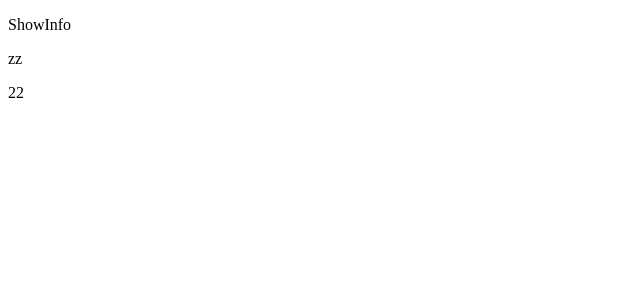
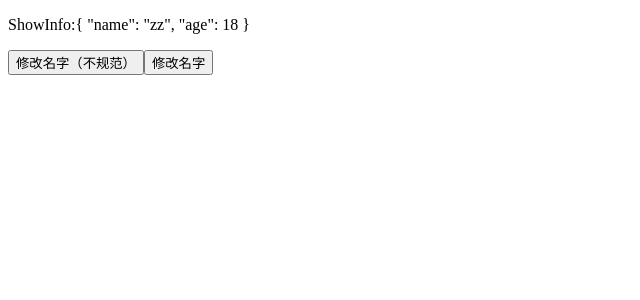
Before and after one commit to zhangzhibang0309/reStudyVCA, a Vue app in the folder 01_learn_vca/: page / in a window 1280 px wide. Shown: the top 300 px of the page, without its empty margins (0-640 px from the left). Built offline with nearby package versions, Linux system fonts and the light colour scheme.

Commit message:
feat(feat vca): 父子组件传值单向数据流规范

```diff
--- /dev/null
+++ b/01_learn_vca/src/03_setup的其他函数/App.vue
@@ -0,0 +1,28 @@
+<template>
+  <show-info :info="info" @changeInfoName="changeInfoName"></show-info>
+</template>
+
+<script>
+import { reactive } from "vue";
+import ShowInfo from "./ShowInfo.vue";
+
+export default {
+  components: {
+    ShowInfo,
+  },
+  setup() {
+    const info = reactive({
+      name: "zz",
+      age: 18,
+    });
+    function changeInfoName(payload) {
+      info.name = payload;
+    }
+
+    return {
+      info,
+      changeInfoName,
+    };
+  },
+};
+</script>
--- /dev/null
+++ b/01_learn_vca/src/03_setup的其他函数/ShowInfo.vue
@@ -0,0 +1,28 @@
+<template>
+  <p>ShowInfo:{{ info }}</p>
+  <!-- 代码没有错误，但是违背规范（单项数据流规范） -->
+  <button @click="info.name = 'kobe'">修改名字（不规范）</button>
+  <!-- 正确的做法：符合单项数据流规范，子组件不要修改父组件传过来的值 -->
+  <button @click="showInfoBtnClick">修改名字</button>
+</template>
+
+<script>
+export default {
+  props: {
+    info: {
+      type: Object,
+      default: () => ({}),
+    },
+  },
+  emits: ["changeInfoName"],
+  setup(props, context) {
+    function showInfoBtnClick() {
+      context.emit("changeInfoName", "kobe");
+    }
+
+    return {
+      showInfoBtnClick,
+    };
+  },
+};
+</script>
--- a/01_learn_vca/src/main.js
+++ b/01_learn_vca/src/main.js
@@ -1,4 +1,4 @@
 import { createApp } from "vue";
-import App from "./02_setup定义数据/App2.vue";
+import App from "./03_setup的其他函数/App";
 
 createApp(App).mount("#app");
```
